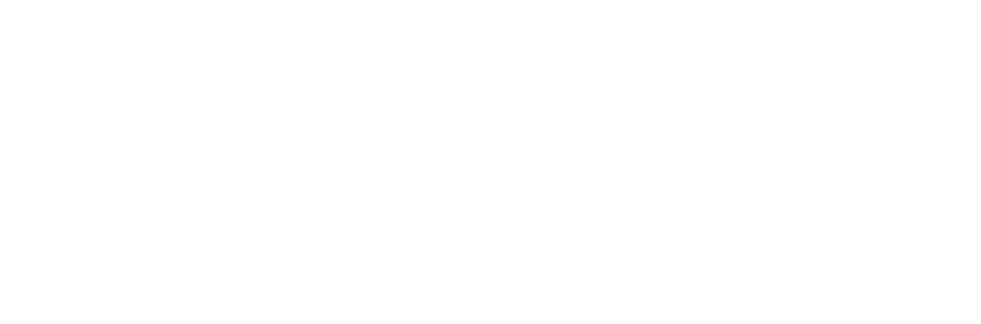
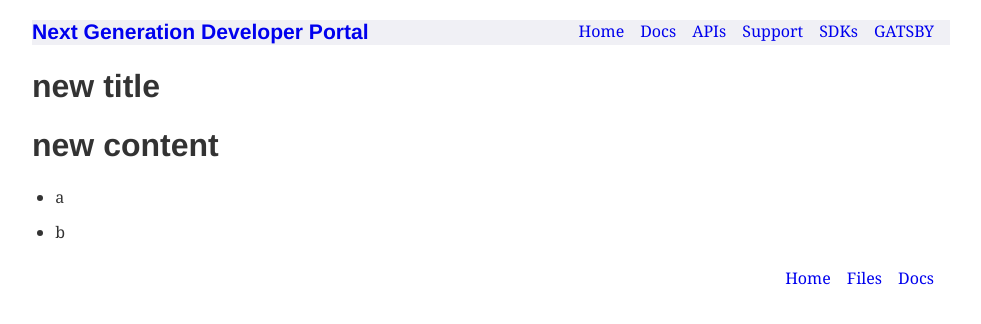
Before and after one commit to rdbasu/hello-gatsby, a Gatsby site: page /testonemore in a window 1280 px wide. Before the commit this address had no page. Shown: the whole page, without its empty margins (149-1130 px from the left). Built offline with nearby package versions, Linux system fonts and the light colour scheme; Gatsby itself is replaced by a stand-in of ours; some packages are replaced by stand-ins of ours.

Commit message:
more changes

```diff
--- /dev/null
+++ b/src/pages/testnew.md
@@ -0,0 +1,3 @@
+---
+title: "dummy"
+---
--- /dev/null
+++ b/src/pages/testonemore.md
@@ -0,0 +1,8 @@
+---
+title: "new title"
+---
+
+# new content
+
+- a
+- b
--- a/src/utils/typography.js
+++ b/src/utils/typography.js
@@ -1,9 +1,10 @@
 import Typography from "typography"
 // import bootstrapTheme from "typography-theme-bootstrap"
-// import stardustTheme from "typography-theme-stardust"
+import stardustTheme from "typography-theme-stardust"
 import typographythemefunston from "typography-theme-funston"
 // const typography = new Typography({
 //     baseFontSize: "16px"
 // })
+// const typography = new Typography(stardustTheme)
 const typography = new Typography(typographythemefunston)
 export default typography
```
